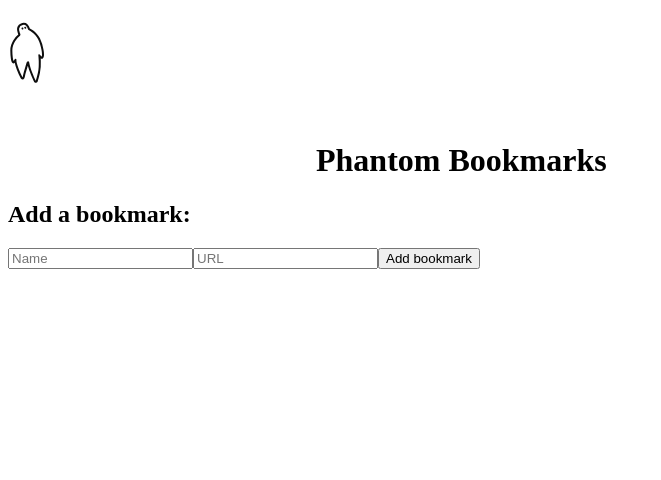
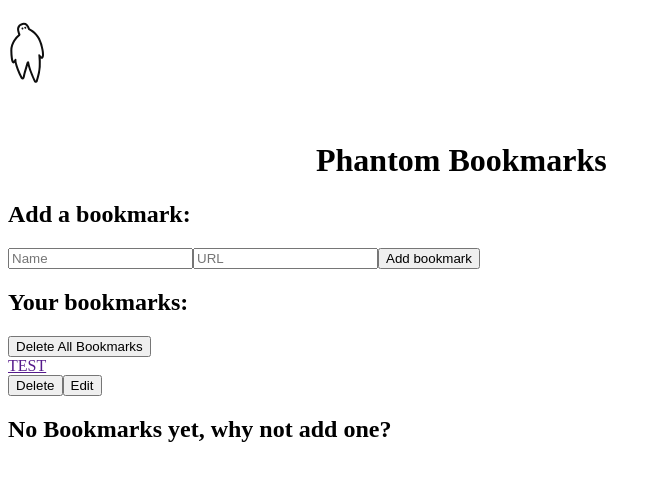
Before and after one commit to AJCJ1/phantomsbookmarkproject, a React (Vite) app: page / in a window 1280 px wide. Shown: the top 480 px of the page, without its empty margins (0-661 px from the left). Built offline with nearby package versions, Linux system fonts and the light colour scheme.

Commit message:
Adds list and bookmark component

```diff
--- /dev/null
+++ b/src/Bookmark.jsx
@@ -0,0 +1,25 @@
+// A functional component that displays a single bookmark
+const Bookmark = () => {
+  // Returns a div that contains the bookmark name as a link,
+  // and two buttons to allow editing and deleting of the bookmark
+  return (
+    <div className="bookmark-item">
+      <div className="bookmark-center-left">
+        <a href="" target="_blank" rel="noreferrer">
+          TEST
+        </a>
+        <div className="bookmark-btns">
+          <button className="list-btn">
+            Delete
+          </button>
+          <button className="list-btn">
+            Edit
+          </button>
+        </div>
+      </div>
+    </div>
+  );
+};
+
+// Exports the Bookmark component to be used in List.jsx
+export default Bookmark;
--- /dev/null
+++ b/src/List.jsx
@@ -0,0 +1,17 @@
+import Bookmark from "./Bookmark";
+
+const List = () => {
+
+  return (
+    <div className="list-main">
+      <div className="list-container">
+            <Bookmark />
+        {!localStorage.bookmarks &&
+          <h2>No Bookmarks yet, why not add one?</h2>
+        }
+      </div>
+    </div>
+  );
+};
+
+export default List;
--- a/src/Main.jsx
+++ b/src/Main.jsx
@@ -1,4 +1,5 @@
 import { useState, useEffect } from "react";
+import List from "./List";
 
 const Main = () => {
   // State to hold an array of all bookmarks
@@ -44,6 +45,12 @@ const Main = () => {
           Add bookmark
         </button>
         </form>
+        <h2>Your bookmarks: </h2>
+        <button className="delete-all-btn">
+          Delete All Bookmarks
+        </button>
+        <List />
+
         </div>
       </div>
   );
```
